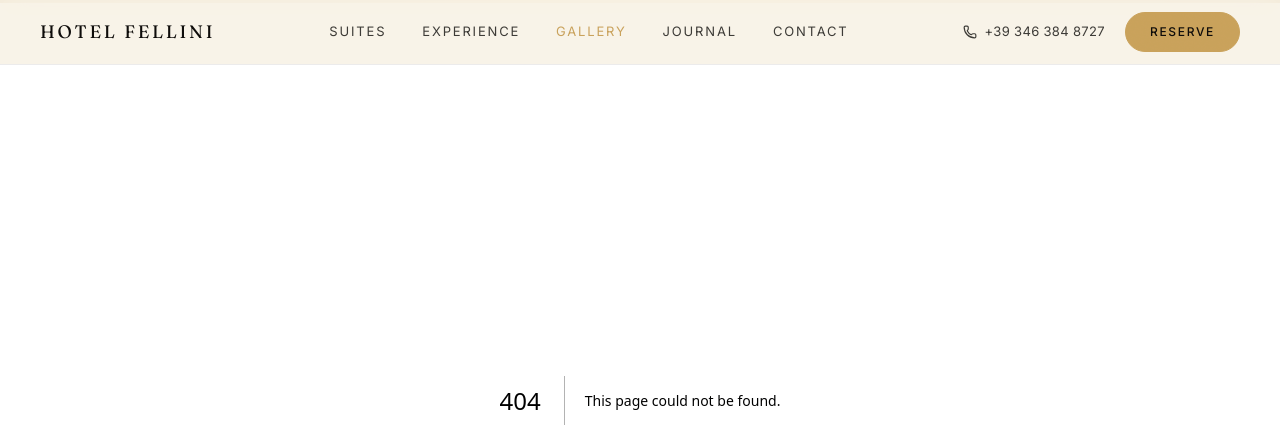
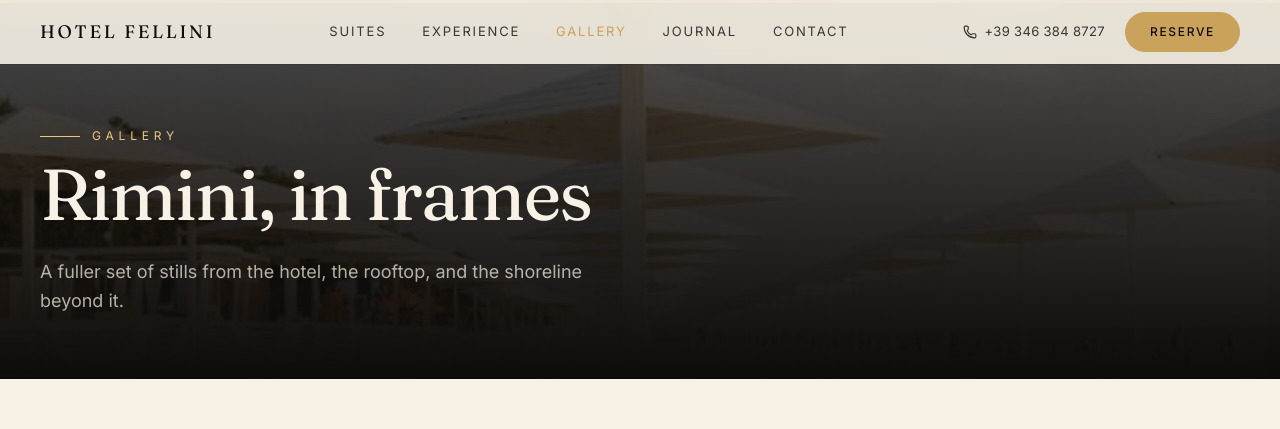
Before and after one commit to LeoDex0/hotel-adriano, a Next.js app: page /gallery in a window 1280 px wide. Before the commit this address had no page. Shown: the top 429 px of the page. Built offline with nearby package versions, Linux system fonts and the light colour scheme.

Commit message:
Add photo gallery page (/gallery)

```diff
--- /dev/null
+++ b/src/app/gallery/page.tsx
@@ -0,0 +1,23 @@
+import type { Metadata } from "next";
+import PageHero from "@/components/ui/PageHero";
+import Gallery from "@/components/sections/Gallery";
+
+export const metadata: Metadata = {
+  title: "Gallery — Hotel Fellini Rimini",
+  description:
+    "The hotel, the rooftop, the old town, and the shoreline beyond it — a full set of stills from Hotel Fellini.",
+};
+
+export default function GalleryPage() {
+  return (
+    <>
+      <PageHero
+        eyebrow="Gallery"
+        title="Rimini, in frames"
+        description="A fuller set of stills from the hotel, the rooftop, and the shoreline beyond it."
+        image="/images/gallery-umbrellas.jpg"
+      />
+      <Gallery heading={false} />
+    </>
+  );
+}
```
